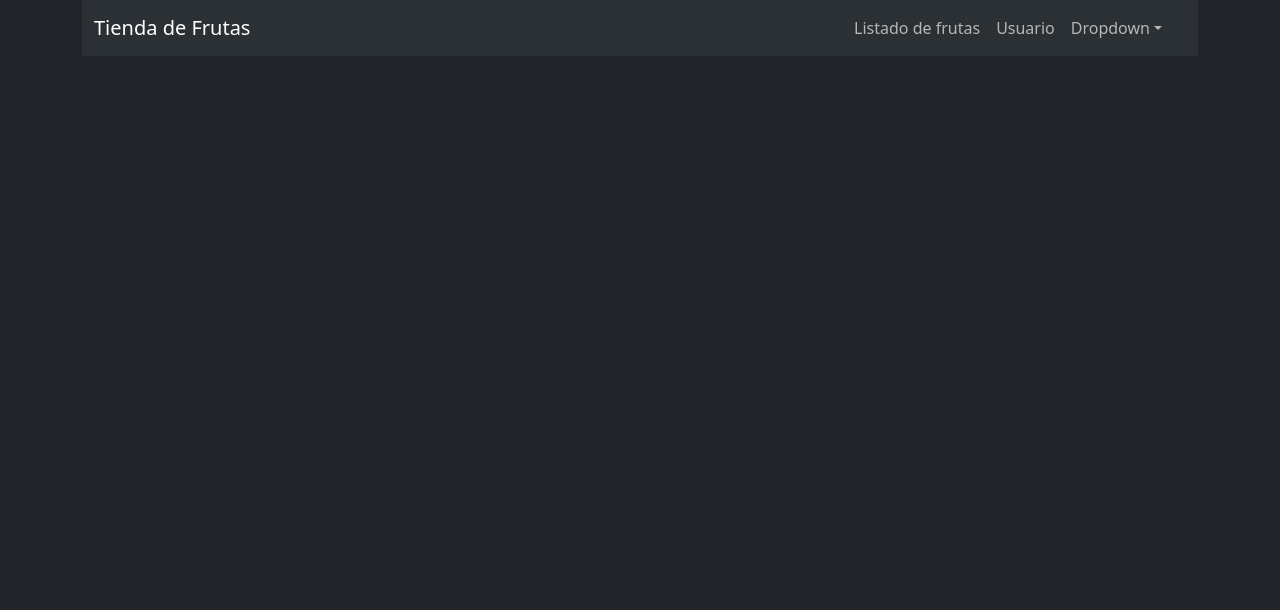
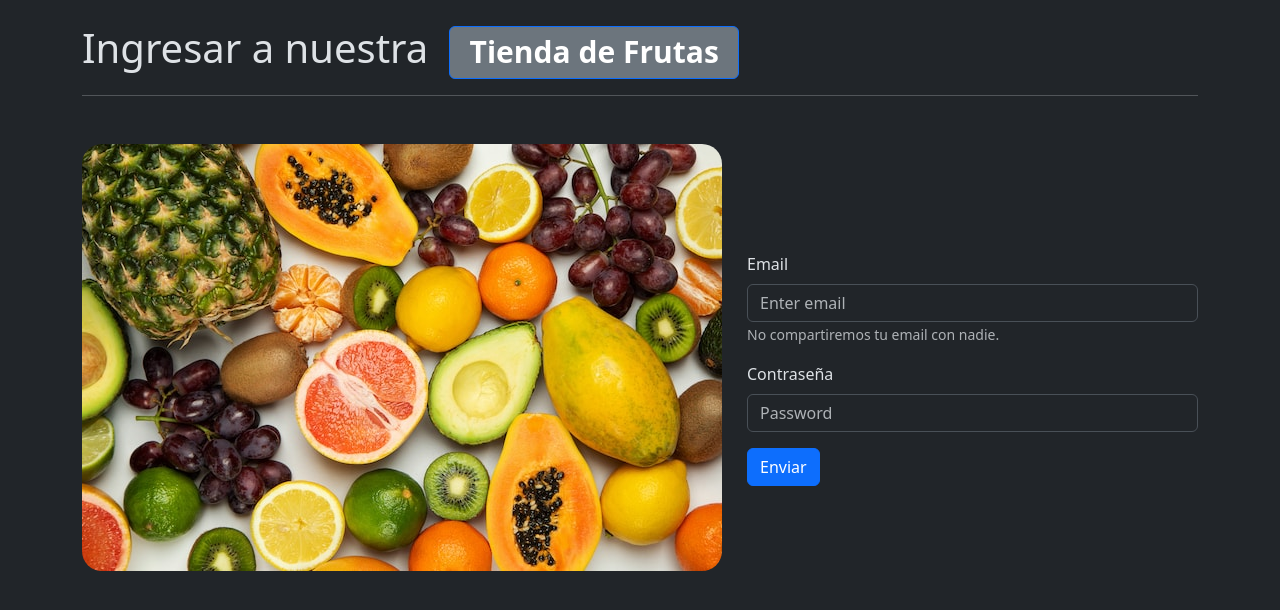
Before and after one commit to maserna06/tienda-frutas, a React (Create React App) app: page / in a window 1280 px wide. Shown: the top 610 px of the page. Built offline with nearby package versions, Linux system fonts and the light colour scheme.

Commit message:
Crear Login Form

```diff
--- a/src/components/user/Login.js
+++ b/src/components/user/Login.js
@@ -1,29 +1,54 @@
-import { Container } from "react-bootstrap";
+import { Badge, Col, Container, Row } from "react-bootstrap";
 import Button from "react-bootstrap/Button";
 import Form from "react-bootstrap/Form";
+import Image from "react-bootstrap/Image";
 
 function Login() {
   return (
+    <Container>
+      <div className="mt-4">
+        <h1>
+          Ingresar a nuestra
+          &nbsp;
+          <Badge bg="secondary" as={Button} className="ml-10">
+            Tienda de Frutas
+          </Badge>
+        </h1>
+      </div>
+
+      <hr />
+
+      <Row className="align-items-center mt-5">
+        <Col md={6} lg={7} className="mb-4">
+          <Image
+            src={process.env.PUBLIC_URL + "/imagen-frutas.jpg"}
+            style={{'borderRadius':'20px'}}
+            fluid
+          />
+        </Col>
+
+        <Col md={6} lg={5}>
           <Form>
             <Form.Group className="mb-3" controlId="formBasicEmail">
-        <Form.Label>Email address</Form.Label>
-        <Form.Control type="email" placeholder="Enter email" />
+              <Form.Label>Email</Form.Label>
+              <Form.Control type="email" placeholder="Enter email" required />
               <Form.Text className="text-muted">
-          We'll never share your email with anyone else.
+                No compartiremos tu email con nadie.
               </Form.Text>
             </Form.Group>
 
             <Form.Group className="mb-3" controlId="formBasicPassword">
-        <Form.Label>Password</Form.Label>
-        <Form.Control type="password" placeholder="Password" />
+              <Form.Label>Contraseña</Form.Label>
+              <Form.Control type="password" placeholder="Password" required />
             </Form.Group>
-      <Form.Group className="mb-3" controlId="formBasicCheckbox">
-        <Form.Check type="checkbox" label="Check me out" />
-      </Form.Group>
+
             <Button variant="primary" type="submit">
-        Submit
+              Enviar
             </Button>
           </Form>
+        </Col>
+      </Row>
+    </Container>
   );
 }
 
```
Also changed, not shown: src/App.js (+4 -4 lines), public/imagen-frutas.jpg (added). Lines whose indentation alone changed are shown as unchanged.
